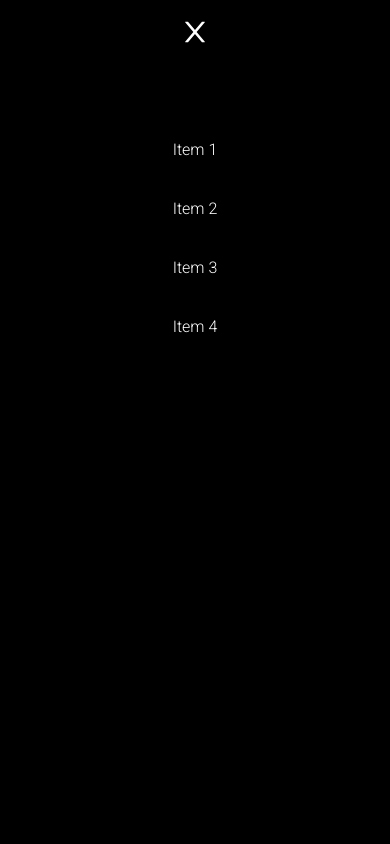
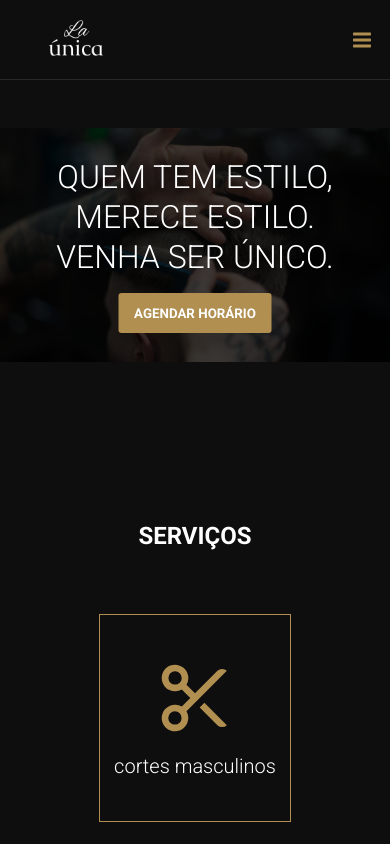
Before and after one commit to rogeritael/la-unica-barbershop, a Next.js app: page / in a window 390 px wide. Shown: the top 844 px of the page. Built offline with nearby package versions, Linux system fonts and the light colour scheme.

Commit message:
finalizando menu responsivo

```diff
--- a/src/components/Header/index.tsx
+++ b/src/components/Header/index.tsx
@@ -46,12 +46,14 @@ export function Header(){
             <div className="top-header">
                 <Socials />
                 <figure className="logo">
+                    <Link href="/">
                     <Image
                         src={links.logoImg}
                         alt="la única logo"
                         layout="fill"
                         objectFit="contain"
                     />
+                    </Link>
                 </figure>
 
 
--- a/src/components/Header/styles.ts
+++ b/src/components/Header/styles.ts
@@ -24,7 +24,7 @@ export const Container = styled.header`
         }
 
         .menuBar {
-            color: #fff;
+            color: var(--dark-yellow);
             font-size: 1.5rem;
             display: none;
         }
--- a/src/components/Mobile/index.tsx
+++ b/src/components/Mobile/index.tsx
@@ -7,10 +7,30 @@ import { Context } from "../../context/MenuContext";
 import { MenuProvider } from "../../context/MenuContext";
 
 export function Mobile(){
-    const {isMenuOpen, setIsMenuOpen } = useContext<any>(Context);
+    const { isMenuOpen, setIsMenuOpen } = useContext<any>(Context);
+
+    const menu = [
+        {
+            title: "serviços",
+            link: "#services"
+        },
+        {
+            title: "portifólio",
+            link: "#portifolio"
+        },
+        {
+            title: "agende um horário",
+            link: "#calendar"
+        },
+        {
+            title: "onde estamos",
+            link: "#map"
+        },
+    ]
 
     function handleClick(){
         setIsMenuOpen(false);
+
     }
 
     return(
@@ -18,10 +38,11 @@ export function Mobile(){
             <AiOutlineClose onClick={() => handleClick()}/>
 
             <ul>
-                <Link href="/"><li>Item 1</li></Link>
-                <Link href="/"><li>Item 2</li></Link>
-                <Link href="/"><li>Item 3</li></Link>
-                <Link href="/"><li>Item 4</li></Link>
+                {menu.map((menuItem) => (
+                    <Link href={menuItem.link} key={menuItem.title}>
+                        <li onClick={() => handleClick()}>{menuItem.title}</li>
+                    </Link>
+                ))}
             </ul>
         </Container>
     );
--- a/src/components/Mobile/styles.ts
+++ b/src/components/Mobile/styles.ts
@@ -7,18 +7,18 @@ interface MenuProps {
 export const Container = styled.section<MenuProps>`
     display: ${props => props.isOpen ? "block" : "none"};
 
-    z-index: 1;
+    z-index: 2;
     width: 100vw;
-    height: 100%;
+    height: calc(100vh * 7);
     position: absolute;
     background-color: black;
-    padding: 1rem;
+    padding: 2rem;
     color: #fff;
     text-align: center;
 
     svg {
-        color: #fff;
-        font-size: 2rem;
+        color: var(--dark-yellow);
+        font-size: 1.5rem;
         margin-left: auto;
     }
 
--- a/src/context/MenuContext.tsx
+++ b/src/context/MenuContext.tsx
@@ -3,7 +3,25 @@ import React, { createContext, useState } from 'react';
 export const Context = createContext({});
 
 export function MenuProvider({children}: {children: React.ReactNode}){
-    const [isMenuOpen, setIsMenuOpen] = useState(true);
+    const [isMenuOpen, setIsMenuOpen] = useState(false);
+    const menu = [
+        {
+            title: "serviços",
+            link: "#services"
+        },
+        {
+            title: "portifólio",
+            link: "#portifolio"
+        },
+        {
+            title: "agende um horário",
+            link: "#calendar"
+        },
+        {
+            title: "onde estamos",
+            link: "#map"
+        },
+    ]
 
-    return <Context.Provider value={{isMenuOpen, setIsMenuOpen}}>{children}</Context.Provider>
+    return <Context.Provider value={{isMenuOpen, setIsMenuOpen, menu}}>{children}</Context.Provider>
 }
--- a/src/pages/index.tsx
+++ b/src/pages/index.tsx
@@ -20,7 +20,7 @@ const Home: NextPage = () => {
     Aos.init({ duration: 1500 });
   }, [])
 
-  return (
+  return (<>
     <AppContainer>
       <MenuProvider>
         <Mobile />
@@ -37,6 +37,7 @@ const Home: NextPage = () => {
       <Map />
       <Footer />
     </AppContainer>
+    </>
   )
 }
 
```
